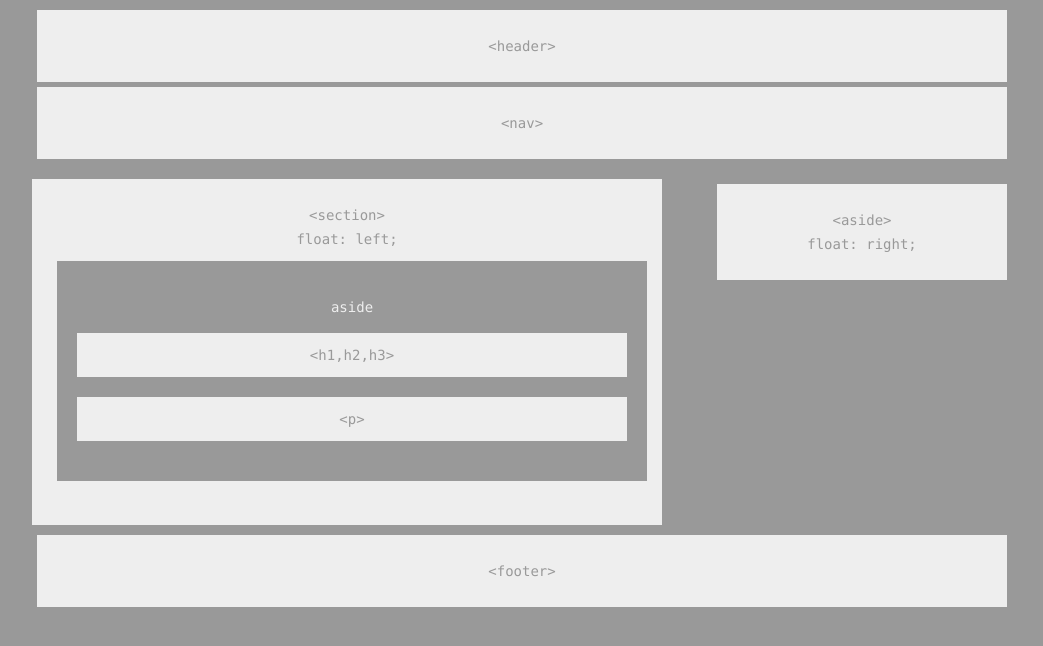
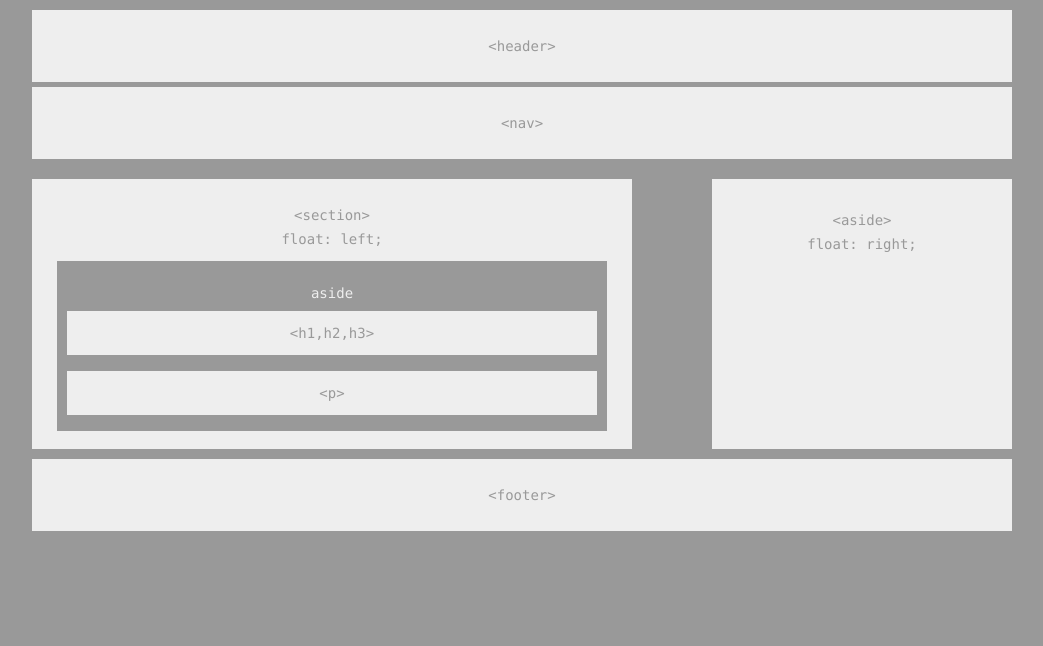
Before and after one commit to sialbul/HW-Wireframe, a plain HTML site: page index.html in a window 1280 px wide. Shown: the whole page, without its empty margins (118-1161 px from the left). Drawn offline with Linux system fonts and the light colour scheme.

Commit message:
updated one

```diff
--- a/index.html
+++ b/index.html
@@ -18,14 +18,10 @@
         <section>&#60;section&#62;<br> float: left;
 
 
-        <section id="full">
-            <p>aside</p>
-                <div id="head">
-                  &lt;h1,h2,h3&gt;
-                </div>
-                <div id="paragraph">
-                  &lt;p&gt;
-                </div>
+        <section id="full">aside
+
+                <div id="head"> &lt;h1,h2,h3&gt; </div>
+                <div id="paragraph">  &lt;p&gt; </div>
         </section>
 
         </section>
--- a/style.css
+++ b/style.css
@@ -1,3 +1,6 @@
+*{box-sizing: border-box;}
+
+
 body {background-color: #999;}
 
 .container {width:1000px;
@@ -9,7 +12,7 @@ code {
     display: block;
     font: 14px/24px "Source Code Pro", Inconsolata, "Lucida Console", Terminal, "Courier New", Courier;
     padding: 24px 15px;
-    margin: 5px;
+    margin: 5px 0px;
     text-align: center;
   }
 
@@ -22,31 +25,51 @@ code {
     margin: 5px;
     text-align: center;
     position:relative;
+    float: left;
+    width: 60%;
+    position: relative;
+    height: 270px;
+
 
   }
+
 
 
   #full {    padding: 20px;
     margin-bottom: 20px;
     color: #eee;
     background: #999;
-    position: relative;
+    position: absolute;
     width: 550px;
     left:0 px;
-  }
+    float: left;
+    overflow: initial;
+    height: 170px;
+
+
+      }
 
   #head {  padding: 10px;
-    margin-bottom: 20px;
-    color: #999;
+        color: #999;
     background: #eee;
 width:530px;
+position: absolute;
+top: 20px;
+left: 0px;
+margin: 30px 10px 10px 10px;
+float:left;
  }
 
     #paragraph {  padding: 10px;
-        margin-bottom: 20px;
+
         color: #999;
         background: #eee;
-    width: 530px ; }
+    width: 530px ;
+  position: absolute;
+  top:100px;
+  left:0px;
+margin: 10px;
+float: left;}
 
   header,
   section,
@@ -55,14 +78,13 @@ width:530px;
     margin: 10px;
   }
 
- section{
-    float: left;
-    width: 60%;
-    position: relative;
-  }
+
   aside {
     float: right;
     width: 30%;
+    height: 270px;
+    overflow:auto;
+    background: #eee;
 
   }
   footer {
@@ -70,3 +92,7 @@ width:530px;
     margin-bottom: 0;
 
   }
+
+  .clearfix {
+    overflow: auto;
+  }
```
